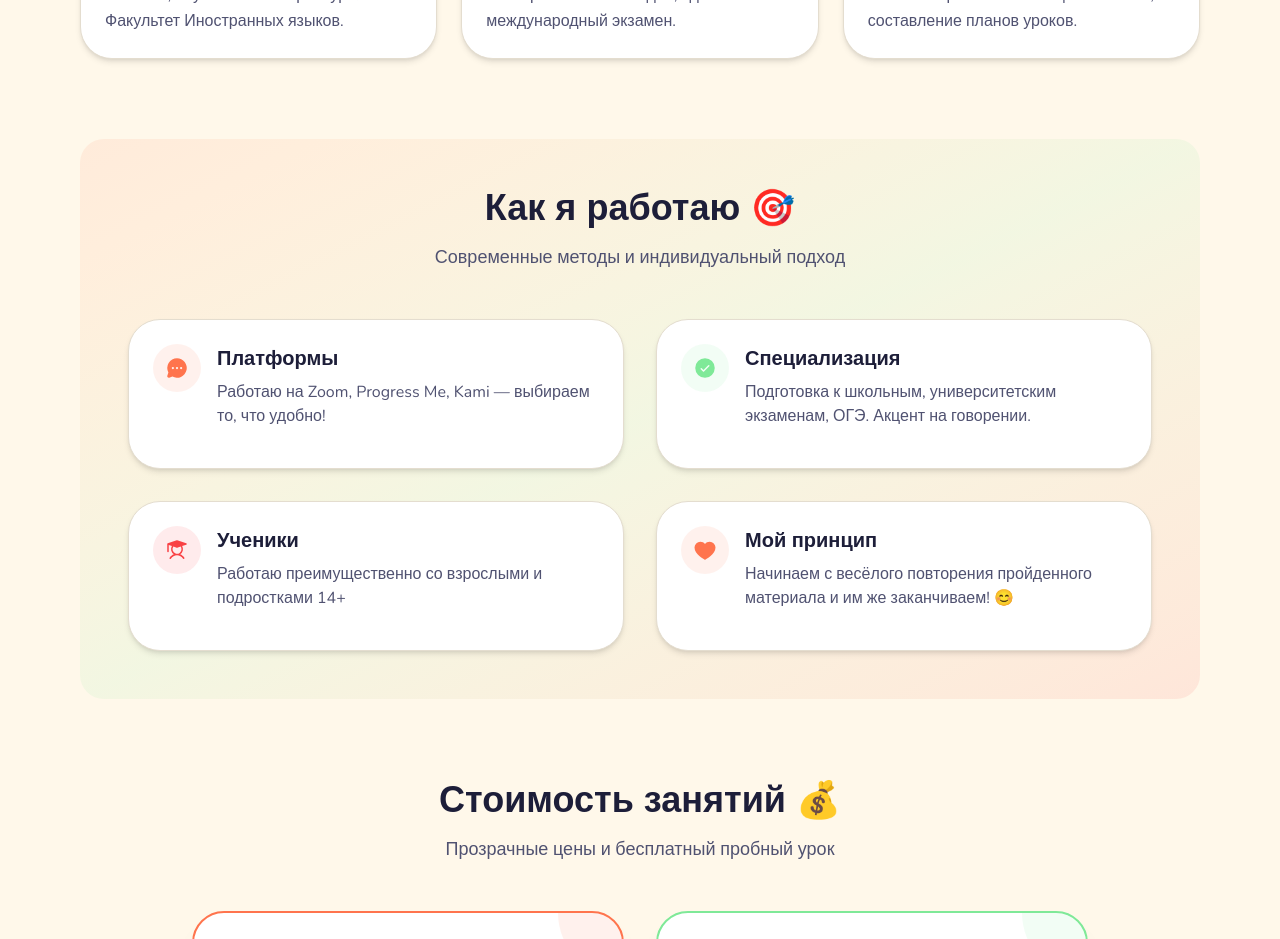
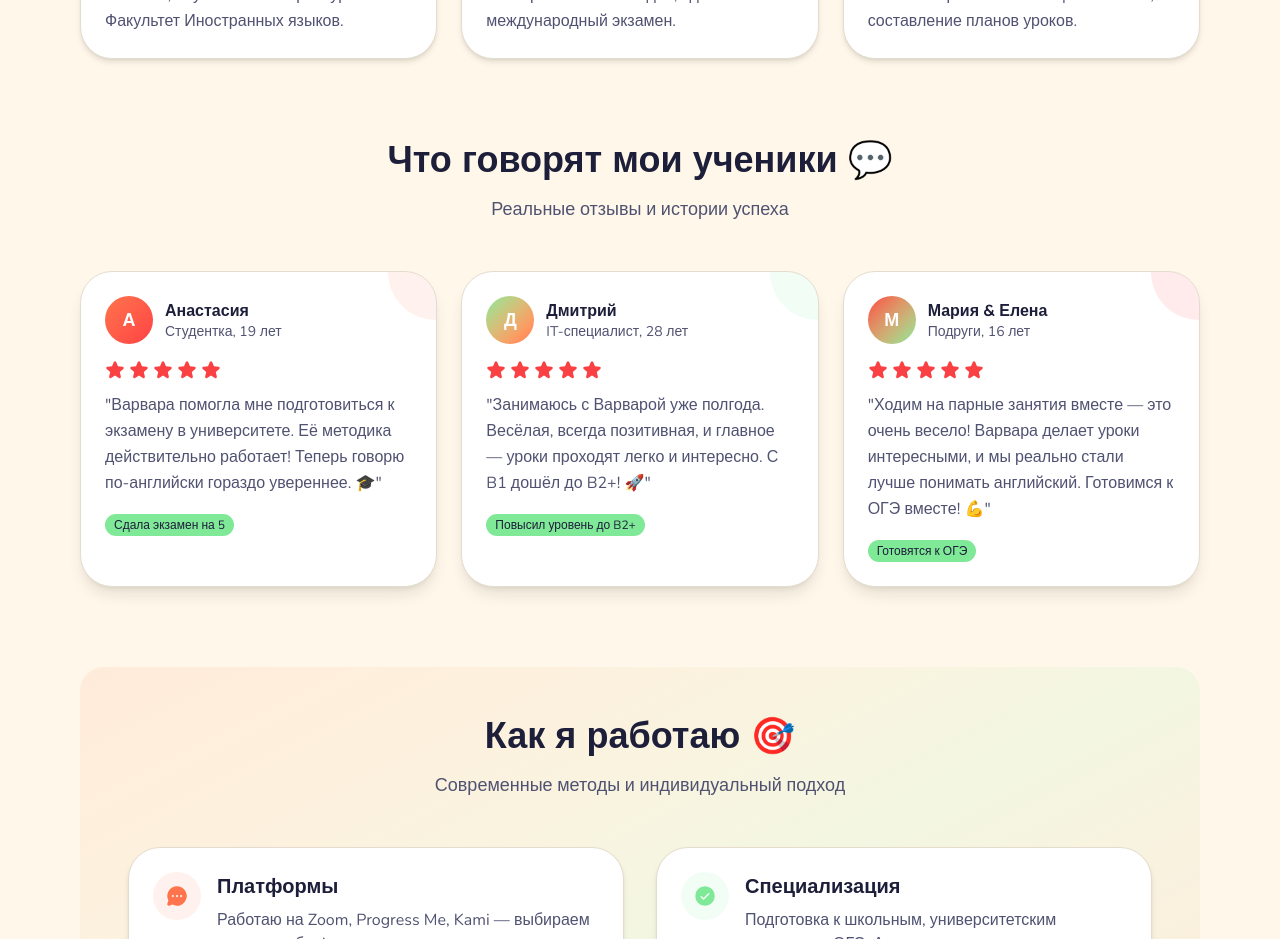
Before and after one commit to olgachka17/englishwithvarvara, a React (Vite) app: page / in a window 1280 px wide. Shown: the part 1460-2399 px from the top of the page. Built offline with nearby package versions, Linux system fonts and the light colour scheme.

Commit message:
Generated by Spark: Include student testimonials and success stories

```diff
--- a/src/App.tsx
+++ b/src/App.tsx
@@ -178,6 +178,116 @@ function App() {
                   <p className="text-muted-foreground leading-relaxed">
                     Преподаватель в СПбГПУ с 2019 года. Работа на различных специальностях, составление планов уроков.
                   </p>
+                </CardContent>
+              </Card>
+            </motion.div>
+          </div>
+        </motion.section>
+
+        <motion.section
+          initial={{ opacity: 0, y: 20 }}
+          whileInView={{ opacity: 1, y: 0 }}
+          viewport={{ once: true }}
+          transition={{ duration: 0.6 }}
+          className="mb-20"
+        >
+          <h2 className="text-3xl md:text-4xl font-bold text-center mb-4">
+            Что говорят мои ученики 💬
+          </h2>
+          <p className="text-center text-muted-foreground text-lg mb-12">
+            Реальные отзывы и истории успеха
+          </p>
+
+          <div className="grid md:grid-cols-3 gap-6">
+            <motion.div
+              whileHover={{ y: -5 }}
+              transition={{ type: "spring", stiffness: 300 }}
+            >
+              <Card className="h-full p-6 shadow-lg hover:shadow-xl transition-shadow relative overflow-hidden">
+                <div className="absolute top-0 right-0 w-24 h-24 bg-primary/10 rounded-full -mr-12 -mt-12" />
+                <CardContent className="p-0 relative z-10">
+                  <div className="flex items-center gap-3 mb-4">
+                    <div className="w-12 h-12 bg-gradient-to-br from-primary to-accent rounded-full flex items-center justify-center text-white font-bold text-lg">
+                      А
+                    </div>
+                    <div>
+                      <h3 className="font-bold">Анастасия</h3>
+                      <p className="text-sm text-muted-foreground">Студентка, 19 лет</p>
+                    </div>
+                  </div>
+                  <div className="flex gap-1 mb-3">
+                    {[...Array(5)].map((_, i) => (
+                      <Star key={i} weight="fill" className="text-accent" size={20} />
+                    ))}
+                  </div>
+                  <p className="text-muted-foreground leading-relaxed mb-4">
+                    "Варвара помогла мне подготовиться к экзамену в университете. Её методика действительно работает! Теперь говорю по-английски гораздо увереннее. 🎓"
+                  </p>
+                  <Badge variant="secondary" className="text-xs">
+                    Сдала экзамен на 5
+                  </Badge>
+                </CardContent>
+              </Card>
+            </motion.div>
+
+            <motion.div
+              whileHover={{ y: -5 }}
+              transition={{ type: "spring", stiffness: 300 }}
+            >
+              <Card className="h-full p-6 shadow-lg hover:shadow-xl transition-shadow relative overflow-hidden">
+                <div className="absolute top-0 right-0 w-24 h-24 bg-secondary/10 rounded-full -mr-12 -mt-12" />
+                <CardContent className="p-0 relative z-10">
+                  <div className="flex items-center gap-3 mb-4">
+                    <div className="w-12 h-12 bg-gradient-to-br from-secondary to-primary rounded-full flex items-center justify-center text-white font-bold text-lg">
+                      Д
+                    </div>
+                    <div>
+                      <h3 className="font-bold">Дмитрий</h3>
+                      <p className="text-sm text-muted-foreground">IT-специалист, 28 лет</p>
+                    </div>
+                  </div>
+                  <div className="flex gap-1 mb-3">
+                    {[...Array(5)].map((_, i) => (
+                      <Star key={i} weight="fill" className="text-accent" size={20} />
+                    ))}
+                  </div>
+                  <p className="text-muted-foreground leading-relaxed mb-4">
+                    "Занимаюсь с Варварой уже полгода. Весёлая, всегда позитивная, и главное — уроки проходят легко и интересно. С B1 дошёл до B2+! 🚀"
+                  </p>
+                  <Badge variant="secondary" className="text-xs">
+                    Повысил уровень до B2+
+                  </Badge>
+                </CardContent>
+              </Card>
+            </motion.div>
+
+            <motion.div
+              whileHover={{ y: -5 }}
+              transition={{ type: "spring", stiffness: 300 }}
+            >
+              <Card className="h-full p-6 shadow-lg hover:shadow-xl transition-shadow relative overflow-hidden">
+                <div className="absolute top-0 right-0 w-24 h-24 bg-accent/10 rounded-full -mr-12 -mt-12" />
+                <CardContent className="p-0 relative z-10">
+                  <div className="flex items-center gap-3 mb-4">
+                    <div className="w-12 h-12 bg-gradient-to-br from-accent to-secondary rounded-full flex items-center justify-center text-white font-bold text-lg">
+                      М
+                    </div>
+                    <div>
+                      <h3 className="font-bold">Мария & Елена</h3>
+                      <p className="text-sm text-muted-foreground">Подруги, 16 лет</p>
+                    </div>
+                  </div>
+                  <div className="flex gap-1 mb-3">
+                    {[...Array(5)].map((_, i) => (
+                      <Star key={i} weight="fill" className="text-accent" size={20} />
+                    ))}
+                  </div>
+                  <p className="text-muted-foreground leading-relaxed mb-4">
+                    "Ходим на парные занятия вместе — это очень весело! Варвара делает уроки интересными, и мы реально стали лучше понимать английский. Готовимся к ОГЭ вместе! 💪"
+                  </p>
+                  <Badge variant="secondary" className="text-xs">
+                    Готовятся к ОГЭ
+                  </Badge>
                 </CardContent>
               </Card>
             </motion.div>
```
Also changed, not shown: 1 other file (tests, documents, lock files or other folders).
